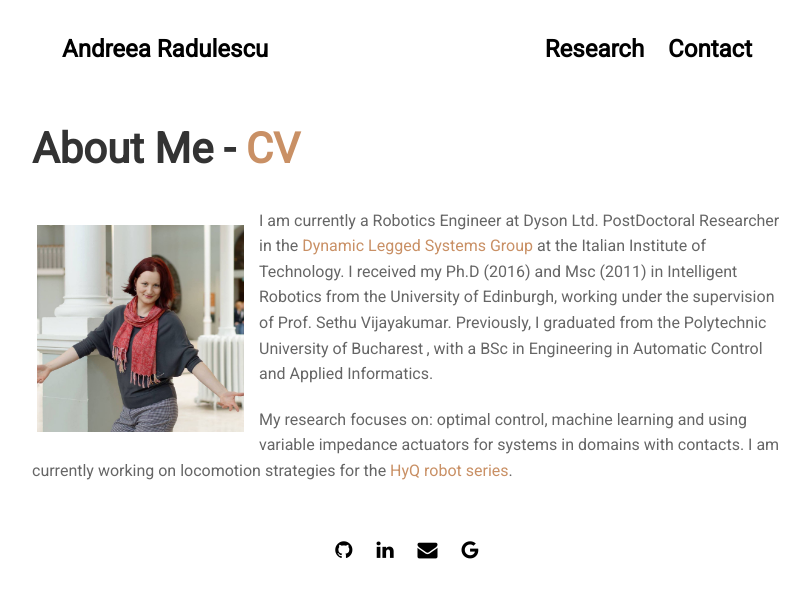
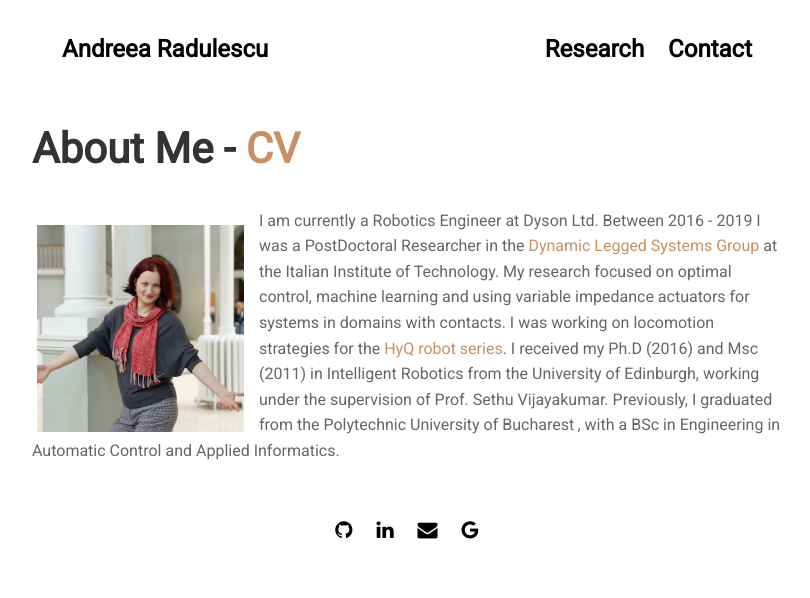
Before and after one commit to Rheea/rheea.github.io, a Jekyll site: the page built from index.html, in a window 1280 px wide. Shown: the top 598 px of the page, without its empty margins (233-1043 px from the left). Built offline with Jekyll 4.4.1, drawn with Linux system fonts in a browser that asks for light colours; nearby versions of some CDN libraries.

Commit message:
Update settings.yml

```diff
--- a/_data/settings.yml
+++ b/_data/settings.yml
@@ -46,10 +46,11 @@ about: >
 
   I am currently a Robotics Engineer at Dyson Ltd.
 
-  PostDoctoral Researcher in the [Dynamic Legged Systems Group](https://dls.iit.it/) at the Italian Institute of Technology.  I received my Ph.D (2016) and Msc (2011) in Intelligent Robotics from the University of Edinburgh,  working under the supervision of Prof. Sethu Vijayakumar. Previously, I graduated from the Polytechnic University of Bucharest , with a BSc in Engineering in Automatic Control and Applied Informatics.
+  Between 2016 - 2019 I was a PostDoctoral Researcher in the [Dynamic Legged Systems Group](https://dls.iit.it) at the Italian Institute of Technology. My research focused on optimal control, machine learning and using variable impedance actuators for systems in domains with contacts. I was working on locomotion strategies for the [HyQ robot series](https://dls.iit.it/robots).
+
+  I received my Ph.D (2016) and Msc (2011) in Intelligent Robotics from the University of Edinburgh,  working under the supervision of Prof. Sethu Vijayakumar. Previously, I graduated from the Polytechnic University of Bucharest , with a BSc in Engineering in Automatic Control and Applied Informatics.
 
 
-  My research focuses on: optimal control, machine learning and using variable impedance actuators for systems in domains with contacts. I am currently working on locomotion strategies for the [HyQ robot series](https://dls.iit.it/robots).
 
 contact: >
   # Contact
```
